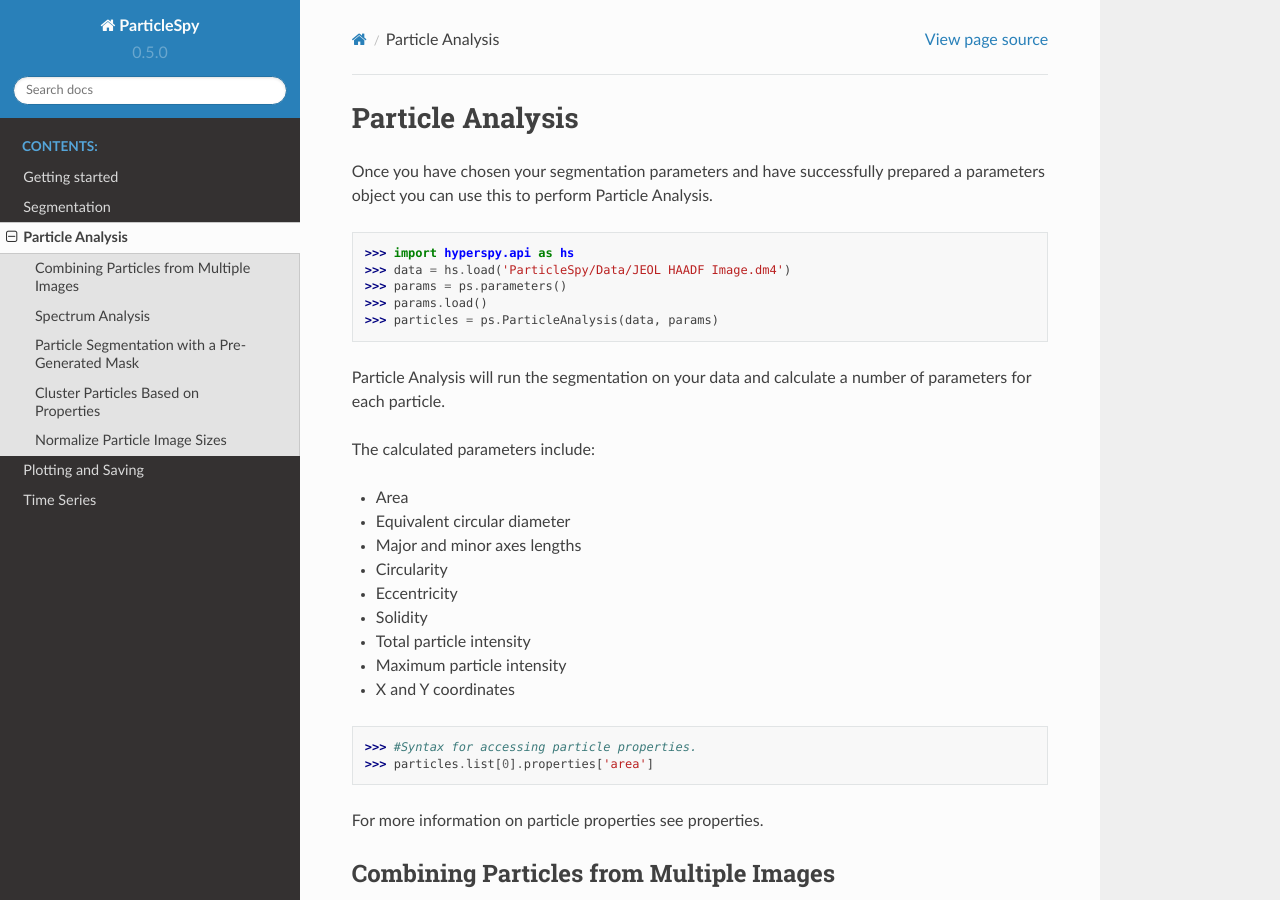
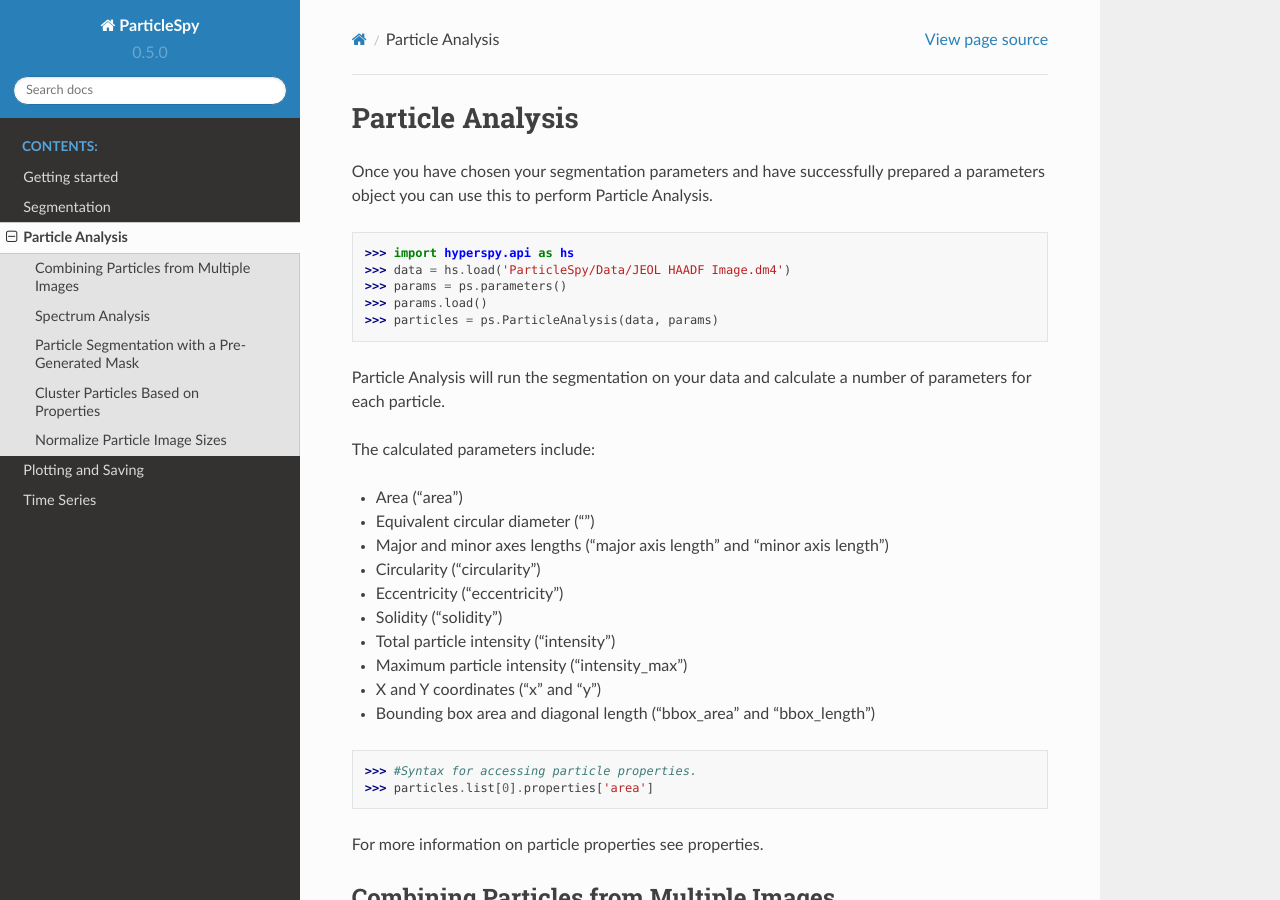
Before and after one commit to ePSIC-DLS/particlespy, a Sphinx documentation site: the page built from docs/particle_analysis.rst, in a window 1280 px wide and 900 px high. Built offline with Sphinx 7.4.7 and the Read the Docs theme 2.0.0, drawn with Linux system fonts in a browser that asks for light colours.

Commit message:
Update docs

```diff
--- a/docs/particle_analysis.rst
+++ b/docs/particle_analysis.rst
@@ -18,23 +18,25 @@ Particle Analysis will run the segmentation on your data and calculate a number
 
 The calculated parameters include:
 
-* Area
+* Area ("area")
 
-* Equivalent circular diameter
+* Equivalent circular diameter ("")
 
-* Major and minor axes lengths
+* Major and minor axes lengths ("major axis length" and "minor axis length")
 
-* Circularity
+* Circularity ("circularity")
 
-* Eccentricity
+* Eccentricity ("eccentricity")
 
-* Solidity
+* Solidity ("solidity")
 
-* Total particle intensity
+* Total particle intensity ("intensity")
 
-* Maximum particle intensity
+* Maximum particle intensity ("intensity_max")
 
-* X and Y coordinates
+* X and Y coordinates ("x" and "y")
+
+* Bounding box area and diagonal length ("bbox_area" and "bbox_length")
 
 
 .. code-block:: python
--- a/docs/plotting_saving.rst
+++ b/docs/plotting_saving.rst
@@ -37,6 +37,8 @@ Plotting of more than one Particle_list can be done using the top level :py:meth
 
     >>> ps.plot([particles1,particles2],['area','circularity'])
 
+All keyword arguments in matplotlib are available by passing them as arguments to the corresponding plotting function.
+
 
 Plotting Radial Profiles
 -----------------------
--- a/docs/properties.rst
+++ b/docs/properties.rst
@@ -34,6 +34,12 @@ When using the :py:meth:`~.ParticleAnalysis` function ParticleSpy is able to cal
     | Total intensity             | intensity                    | The sum of intensity contained within  |
     |                             |                              | the segmented region of the image.     |
     +-----------------------------+------------------------------+----------------------------------------+
+    | Bounding box area           | bbox_area                    | The area of the bounding box           |
+    |                             |                              | surrounding the particle.              |
+    +-----------------------------+------------------------------+----------------------------------------+
+    | Bounding box length         | bbox_length                  | The diagonal length of the bounding    |
+    |                             |                              | box surrounding the particle.          |
+    +-----------------------------+------------------------------+----------------------------------------+
 
 
 Adding Properties
```
